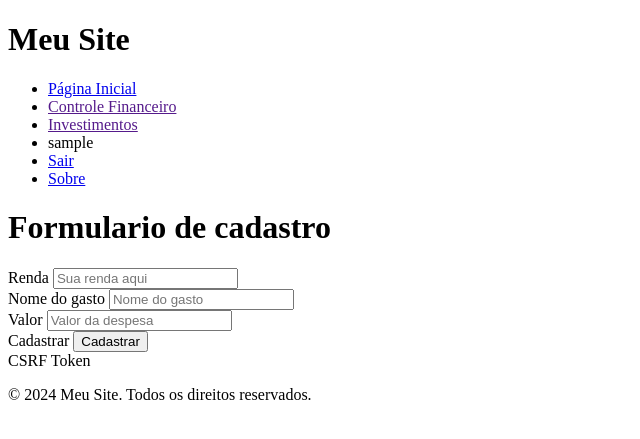
After one commit to ParaQueNome/projeto_4sm_fatec_2024, a Flask app: page /finance/finance in a window 1280 px wide. The commit adds this page. Shown: the top 439 px of the page, without its empty margins (0-640 px from the left). Run offline with Flask 3, Linux system fonts and the light colour scheme; the visitor is signed in with stand-in values (Sample User, id 1).

Commit message:
Definindo o metodo de requisição de consulta do chatGPT
Criacao do Controller Finances
Criacao do FinanceForms
Definindo as sessions
Alterações no HTML BASE
Criacao da pagina de cadastro e controle financeiro

```diff
--- a/Codificacao/app/__init__.py
+++ b/Codificacao/app/__init__.py
@@ -1,5 +1,7 @@
 from flask import Flask
+from flask_login import LoginManager
 from app.controller.authControl import auth_bp
+from app.controller.financeControl import financeBp
 from app.services.opeaiApiService.openaiApi import OpenAiClient
 
 def create_app():
@@ -8,11 +10,9 @@ def create_app():
 
     # Importando as rotas da aplicação
     app.register_blueprint(auth_bp, url_prefix='/auth')
+    app.register_blueprint(financeBp, url_prefix='/finance')
 
     # Configurações opcionais da aplicação
     app.config['SECRET_KEY'] = 't%23s342%%@'
-    chat = OpenAiClient()
-    despesas = {'energia': 100, 'agua': 50, 'luz': 50, 'netflix': 25, 'faculdade':1200}
 
-    print(chat.userFinances(1500, **despesas))
     return app
--- a/Codificacao/app/controller/financeControl.py
+++ b/Codificacao/app/controller/financeControl.py
@@ -0,0 +1,20 @@
+from flask import Blueprint, request
+from flask import render_template, redirect
+from flask_login import login_required
+from config import Config
+from flask import url_for
+from app.forms.financesForm import FinancesForm
+from flask import session
+
+financeBp = Blueprint('finance', __name__, template_folder='templates/finances')
+
+@financeBp.route('/finance', methods=['GET','POST'])
+
+def finance():
+    if not session.get('usuario'):
+        return redirect(url_for('auth.login'))
+    if request.method == 'POST':
+        return redirect(url_for('finance.finance'))
+
+    form = FinancesForm()
+    return render_template('finances/financas.html', form = form)
--- a/Codificacao/app/forms/financesForm.py
+++ b/Codificacao/app/forms/financesForm.py
@@ -7,3 +7,17 @@ from wtforms import PasswordField
 class FinancesForm(FlaskForm):
 
     renda = StringField('Renda', validators=[DataRequired()], render_kw={"placeholder": "Sua renda aqui"})
+    nome_gasto = StringField('Nome do gasto', validators=[DataRequired()], render_kw={"placeholder": "Nome do gasto"})
+    valor = StringField('Valor', validators=[DataRequired()], render_kw={"placeholder": "Valor da despesa"})
+    cadastrar = SubmitField('Cadastrar')
+
+    def validate_renda(self, renda):
+        if renda.data == "":
+            raise ValidationError("Renda não pode ser vazia")
+
+    def validate_nome_gasto(self, nome_gasto):
+        if nome_gasto.data == "":
+            raise ValidationError("Nome do gasto não pode ser vazio")
+    def validate_valor(self, valor):
+        if valor.data == "":
+            raise ValidationError("Valor não pode ser vazio")
--- a/Codificacao/app/services/opeaiApiService/openaiApi.py
+++ b/Codificacao/app/services/opeaiApiService/openaiApi.py
@@ -5,7 +5,7 @@ from dotenv import load_dotenv
 class OpenAiClient:
     def __init__(self):
         load_dotenv()
-        self.openai = OpenAI(api_key= os.getenv("OPENAI_API_KEY"))
+        self.openai = OpenAI(api_key= os.getenv("API_KEY"))
 
     def userFinances(self, renda, **despesa):
         messages =  [
@@ -15,7 +15,7 @@ class OpenAiClient:
         answer = self.openai.chat.completions.create(
             model = "gpt-3.5-turbo",
             messages= messages,
-            max_tokens= 200,
+            max_tokens= 400,
             temperature = 0.6
         )
         messages.append({'role': 'assistant', 'content': answer.choices[0].message.content})
--- a/Codificacao/app/templates/base.html
+++ b/Codificacao/app/templates/base.html
@@ -22,7 +22,7 @@
                 <li>{{ session['usuario'] }}</li>
                 <li><a href="{{ url_for('auth.logout') }}">Sair</a></li>
             {%else%}
-                <li><a href="">Cadastro</a></li>
+                <li><a href="{{url_for('auth.cadastro')}}">Cadastrar</a></li>
                 <li><a href="">Login</a></li>
             {%endif%}
             <li><a href="/sobre">Sobre</a></li>
--- /dev/null
+++ b/Codificacao/app/templates/finances/financas.html
@@ -0,0 +1,27 @@
+{% extends 'base.html' %}
+
+
+{%block title%}Cadastro{%endblock%}
+{%block content%}
+    <h1>Formulario de cadastro</h1>
+
+    <form method="POST">
+
+        {% for field in form %}
+            {{ form.csrf_token }}
+            <div class="form-group">
+                {{ field.label(class="form-label") }}
+                {{ field(class="form-control") }}
+                {% if field.errors %}
+                    <ul class="errors">
+                        {% for error in field.errors %}
+                            <li>{{ error }}</li>
+                        {% endfor %}
+                    </ul>
+                {% endif %}
+            </div>
+        {% endfor %}
+    </form>
+
+
+{%endblock%}
```
Also changed, not shown: Codificacao/app/controller/authControl.py (+6 -3 lines), Codificacao/app/templates/auth/login.html (+9 -0 lines).
